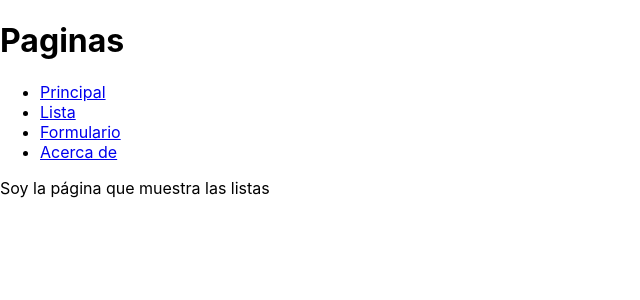
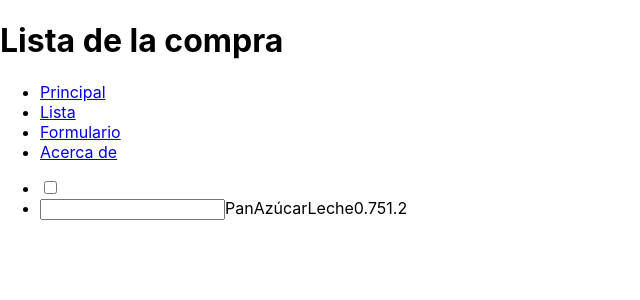
Before and after one commit to glopezh/ejercicio-react-17-lista-compra-grupo-e-geral-sandra, a React (Create React App) app: page /lista in a window 1280 px wide. Shown: the top 300 px of the page, without its empty margins (0-640 px from the left). Built offline with nearby package versions, Linux system fonts and the light colour scheme.

Commit message:
Traer datos de un array para la lista de compras

```diff
--- a/src/componentes/Cabecera.js
+++ b/src/componentes/Cabecera.js
@@ -3,7 +3,7 @@ export const Cabecera = () =>
 {
     return (
         <header className="cabecera">
-            <h1>Paginas</h1>
+            <h1>Lista de la compra</h1>
             <nav>
                 <ul className="menu">
                     <li>
--- a/src/paginas/Lista.js
+++ b/src/paginas/Lista.js
@@ -1,3 +1,51 @@
-export const Lista = () => {
-  return <p>Soy la página que muestra las listas</p>;
+export const Lista = (props) => {
+  const datos =
+    [
+      {
+        "id": 1,
+        "nombre": "Pan",
+        "precio": 0.75,
+        "comprado": false
+      },
+      {
+        "id": 2,
+        "nombre": "Azúcar",
+        "precio": null,
+        "comprado": false
+      },
+      {
+        "id": 3,
+        "nombre": "Leche",
+        "precio": 1.2,
+        "comprado": false
+      }
+    ];
+
+  return (
+    <>
+ <form>
+
+        <ul className="articulos">
+          <li className="articulo">
+            <input type="checkbox" class="marcar" />
+          <span className="nombre">{datos.nombre}</span>
+            <span className="precio">{datos.precio}</span>
+            <i className="borrar fas fa-times"></i>
+          </li>
+          <li className="articulo">
+            <input typeName="checkbox" class="marcar" />
+            {datos.map((datos) => (
+              <span className="nombre">{datos.nombre}</span>
+            ))}
+            {datos.map((datos) => (
+              <span className="precio">{datos.precio}</span>
+            ))}
+            <i className="borrar fas fa-times"></i>
+            </li>
+        </ul>
+        <span className="precio-total">{datos.precio}</span>
+ </form>
+</>
+  );
+
 };
```
